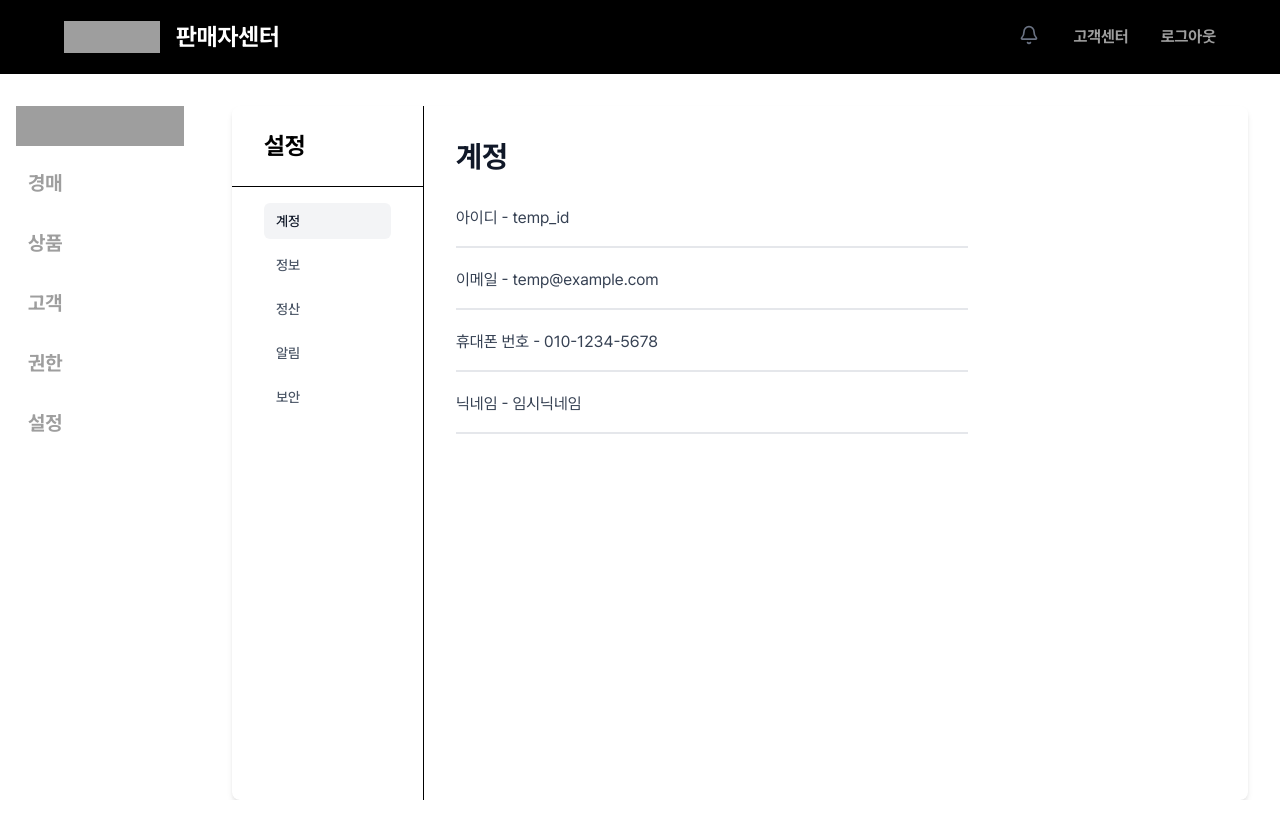
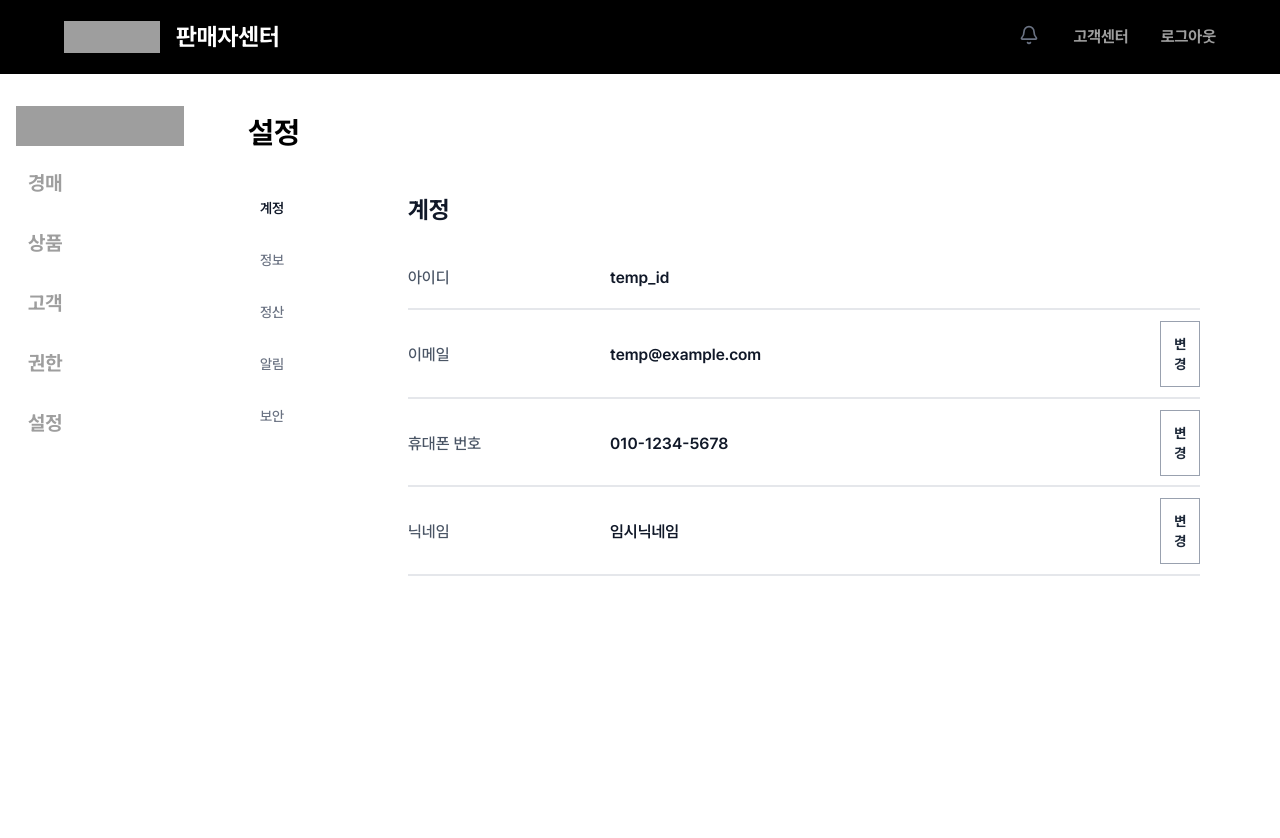
Before and after one commit to blaybus-highlight/Frontend, a Next.js app: page /backoffice/settings in a window 1280 px wide. Shown: the top 838 px of the page. Built offline with nearby package versions, Linux system fonts and the light colour scheme; sample sign-in values are in the browser's storage; grey boxes are pictures that could not be loaded.

Commit message:
설정 페이지 전달드립니다.

```diff
--- a/src/app/(backoffice)/backoffice/settings/page.tsx
+++ b/src/app/(backoffice)/backoffice/settings/page.tsx
@@ -9,26 +9,23 @@ export default function SettingsPage() {
   const [activePage, setActivePage] = useState("계정");
 
   return (
-    // layout의 main 태그 안을 채우는 콘텐츠 컨테이너
-    <div className="flex h-full bg-white m-4 rounded-lg shadow-md">
+    <div className="flex h-full rounded-lg">
 
-      {/* 설정 페이지 전용 서브메뉴 (작은 사이드바) */}
-      <div className="w-48 border-r">
-        {/* [수정] 헤더와 왼쪽 정렬을 위해 좌우 패딩을 px-8로 늘립니다. */}
-        <div className="px-8 py-6 border-b">
-          <h1 className="text-2xl font-bold">설정</h1>
+      {/* 설정 페이지 전용 서브메뉴 */}
+      <div className="w-48">
+        <div className="px-8 py-6">
+          <h1 className="text-3xl font-bold">설정</h1>
         </div>
 
-        {/* [수정] 타이틀과 정렬을 맞추기 위해 좌우 패딩을 px-8로 늘립니다. */}
-        <nav className="flex flex-col px-8 py-4 gap-2">
+        <nav className="flex flex-col px-8 py-4 gap-4">
           {["계정", "정보", "정산", "알림", "보안"].map((page) => (
             <Link
               href={`/backoffice/settings/${page.toLowerCase()}`}
               key={page}
-              className={`py-2 px-3 rounded-md text-sm font-medium ${
+              className={`py-2 px-3 rounded-md text-sm ${
                 activePage === page
-                  ? "text-gray-900 bg-gray-100"
-                  : "text-gray-600 hover:bg-gray-100"
+                  ? "font-semibold text-gray-900"
+                  : "font-medium text-gray-500 hover:text-gray-800"
               }`}
               onClick={() => setActivePage(page)}
             >
@@ -38,24 +35,47 @@ export default function SettingsPage() {
         </nav>
       </div>
 
-      {/* 설정 페이지의 실제 콘텐츠 (계정 정보 등) */}
-      {/* [수정] 전체적인 여백을 p-8로 늘려 통일성 및 가독성 확보 */}
-      <div className="flex-1 p-8">
-        <div className="flex flex-col gap-8">
-          <h2 className="text-3xl font-bold text-gray-900">계정</h2>
-          <div className="w-full max-w-lg space-y-5">
-            <div className="pb-4 border-b-2 border-gray-200">
-              <p className="text-base text-gray-700">아이디 - temp_id</p>
+      <div className="flex-1 py-26 pl-0 pr-16">
+        {/* [수정] 제목과 표 사이 간격을 gap-8에서 gap-10으로 늘림 */}
+        <div className="flex flex-col gap-4">
+          <h2 className="text-2xl font-bold text-gray-900">계정</h2>
+
+          <div className="w-full space-y-1">
+
+            {/* --- 아이디 정보 라인 --- */}
+            {/* [수정] 하단 여백 1px 추가 */}
+            <div className="grid grid-cols-12 gap-4 items-center pt-6 pb-[calc(0.5rem+10px)] border-b-2 border-gray-200">
+              <span className="col-span-3 text-base font-medium text-gray-600">아이디</span>
+              <span className="col-span-7 text-base text-gray-900 font-semibold">temp_id</span>
             </div>
-            <div className="pb-4 border-b-2 border-gray-200">
-              <p className="text-base text-gray-700">이메일 - temp@example.com</p>
+
+            {/* --- 이메일 정보 라인 --- */}
+            <div className="grid grid-cols-12 gap-4 items-center pt-2 pb-[calc(0.5rem+0.5px)] border-b-2 border-gray-200">
+              <span className="col-span-3 text-base font-medium text-gray-600">이메일</span>
+              <span className="col-span-7 text-base text-gray-900 font-semibold">temp@example.com</span>
+              <button className="relative bottom-px flex items-center justify-center col-span-2 w-4/12 justify-self-end px-4 py-3 text-sm font-bold bg-white text-gray-800 border border-gray-400 hover:bg-gray-100">
+                변경
+              </button>
             </div>
-            <div className="pb-4 border-b-2 border-gray-200">
-              <p className="text-base text-gray-700">휴대폰 번호 - 010-1234-5678</p>
+
+            {/* --- 휴대폰 번호 정보 라인 --- */}
+            <div className="grid grid-cols-12 gap-4 items-center pt-2 pb-[calc(0.5rem+0.5px)] border-b-2 border-gray-200">
+              <span className="col-span-3 text-base font-medium text-gray-600">휴대폰 번호</span>
+              <span className="col-span-7 text-base text-gray-900 font-semibold">010-1234-5678</span>
+              <button className="relative bottom-px flex items-center justify-center col-span-2 w-4/12 justify-self-end px-4 py-3 text-sm font-bold bg-white text-gray-800 border border-gray-400 hover:bg-gray-100">
+                변경
+              </button>
             </div>
-            <div className="pb-4 border-b-2 border-gray-200">
-              <p className="text-base text-gray-700">닉네임 - 임시닉네임</p>
+
+            {/* --- 닉네임 정보 라인 --- */}
+            <div className="grid grid-cols-12 gap-4 items-center pt-2 pb-[calc(0.5rem+0.5px)] border-b-2 border-gray-200">
+              <span className="col-span-3 text-base font-medium text-gray-600">닉네임</span>
+              <span className="col-span-7 text-base text-gray-900 font-semibold">임시닉네임</span>
+              <button className="relative bottom-px flex items-center justify-center col-span-2 w-4/12 justify-self-end px-4 py-3 text-sm font-bold bg-white text-gray-800 border border-gray-400 hover:bg-gray-100">
+                변경
+              </button>
             </div>
+
           </div>
         </div>
       </div>
```
